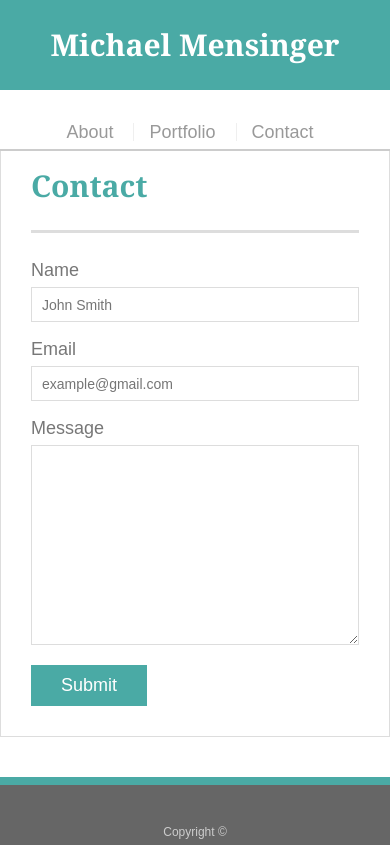
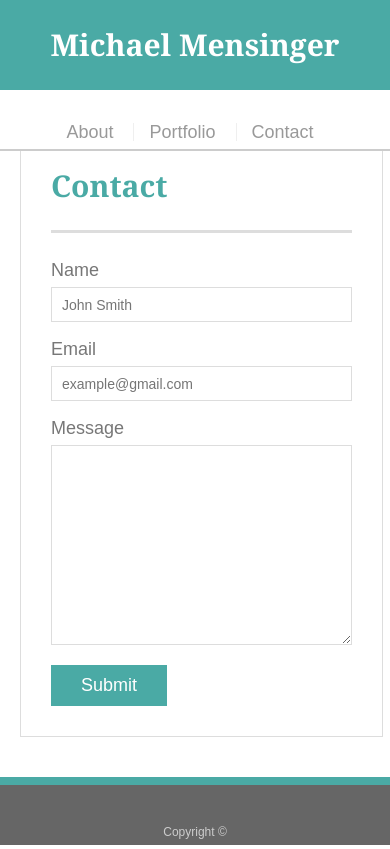
Before and after one commit to mikal815/Responsive-Portfolio, a plain HTML site: page contact.html in a window 390 px wide. Drawn offline with Linux system fonts and the light colour scheme.

Commit message:
finished contact page

```diff
--- a/assets/css/style.css
+++ b/assets/css/style.css
@@ -244,7 +244,9 @@ body {
     }
 
     .contactContainer {
-
+      width: 60%;
+      float: left;
+      margin-left: 40px;
     }
 
 
@@ -271,6 +273,13 @@ body {
       float: none;
     }
 
+    .contactContainer {
+      width: 93%;
+      margin: auto;
+      margin-left: 20px;
+
+    }
+
   }
 
   @media all and (max-width: 640px) {
--- a/contact.html
+++ b/contact.html
@@ -23,8 +23,8 @@
 
   <div id="main-container" class="container contactContainer">
     <section class="main-section">
-      <div class="row">
-        <div class="col-md-12">
+
+
       <h1>Contact</h1>
 
       <form id="contact-form">
@@ -44,11 +44,11 @@
         </ul>
         <input type="submit">
       </form>
-      </div>
-      </div>
+
+
     </section>
+    </div>
 
-  </div>
 
   <footer>
     <div class="container">
```
